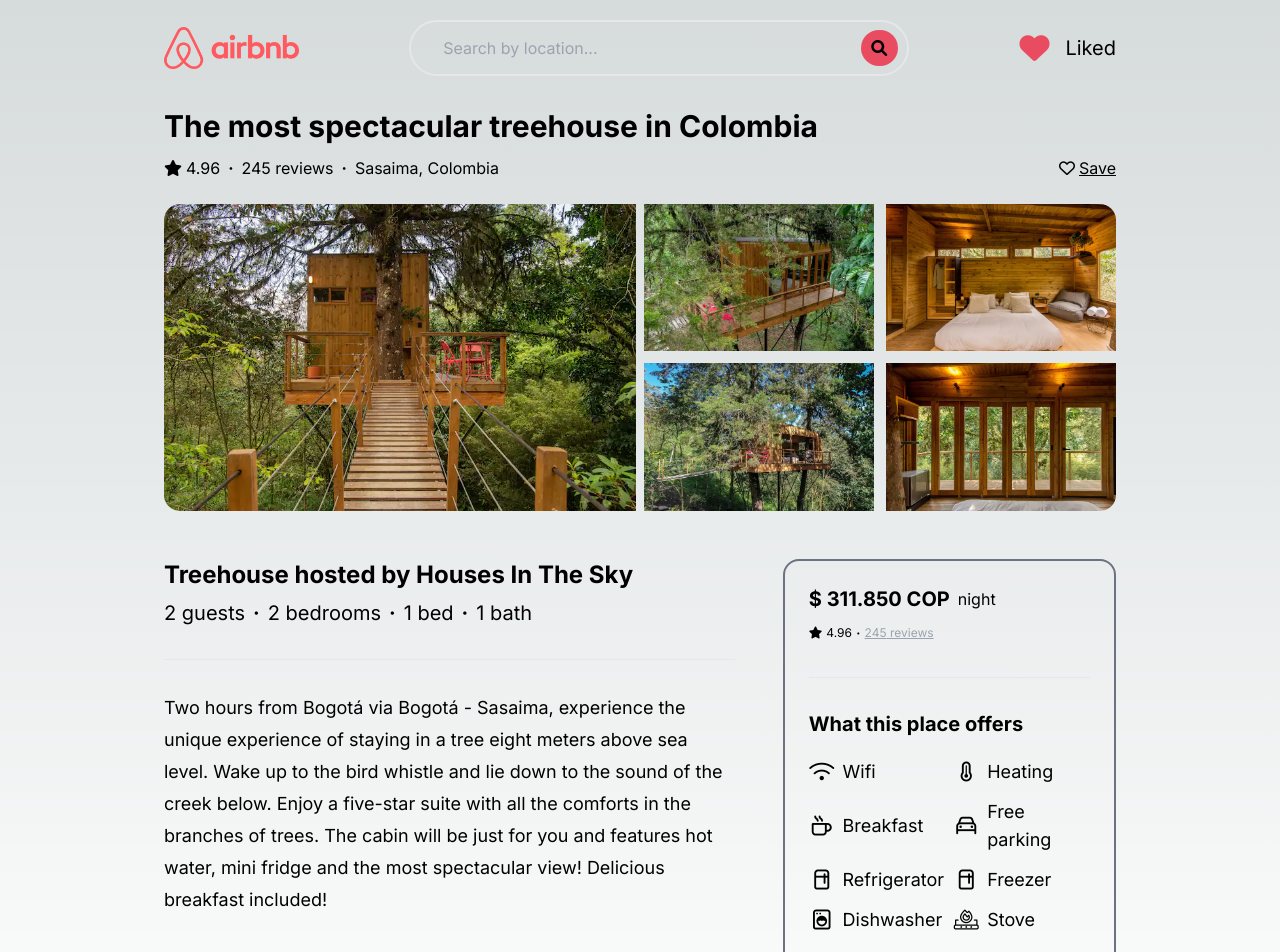
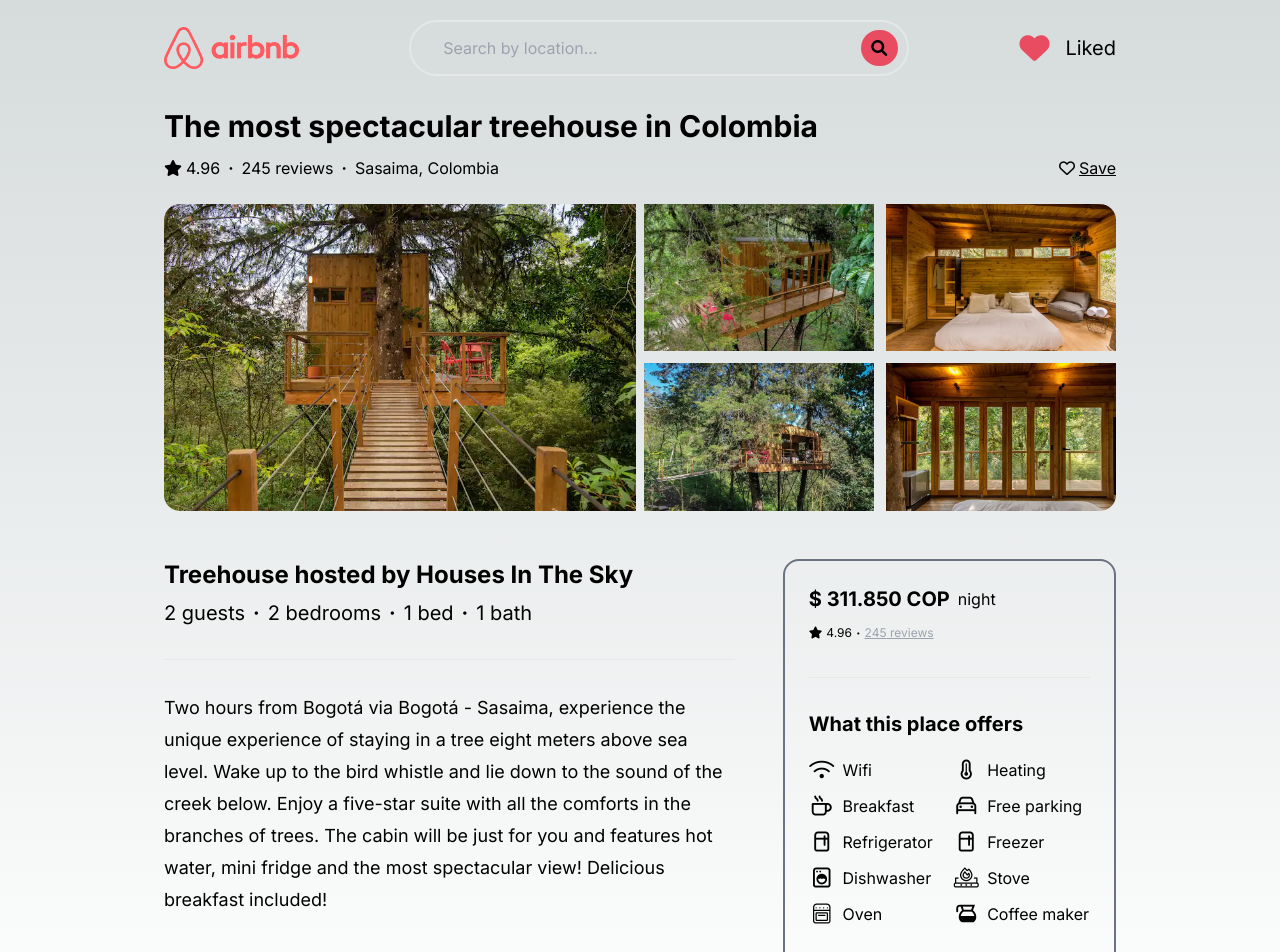
Before and after one commit to nicozapatacruz/aribnb-nextjs, a Next.js app: page /1/1 in a window 1280 px wide. Shown: the top 952 px of the page. Built offline with nearby package versions, Linux system fonts and the light colour scheme.

Commit message:
Reduce text size

```diff
--- a/app/components/PostOffers.tsx
+++ b/app/components/PostOffers.tsx
@@ -3,78 +3,78 @@ export default function PostOffers({ data }) {
   return (
     <div className="grid grid-cols-2 gap-2 gap-y-3 pt-2 pb-8">
       {wifi ? (
-        <div className="flex gap-2 items-center text-lg">
+        <div className="flex gap-2 items-center">
           <i className="fa-regular fa-wifi text-xl w-[20%] text-center"></i>
           <p className="w-[80%]">Wifi</p>
         </div>
       ) : null}
       {tv ? (
-        <div className="flex gap-2 items-center text-lg">
+        <div className="flex gap-2 items-center">
           <i className="fa-regular fa-tv text-xl w-[20%] text-center"></i>
           <p className="w-[80%]">TV</p>
         </div>
       ) : null}
       {washer ? (
-        <div className="flex gap-2 items-center text-lg">
+        <div className="flex gap-2 items-center">
           <i className="fa-regular fa-washing-machine text-xl w-[20%] text-center"></i>
           <p className="w-[80%]">Washer</p>
         </div>
       ) : null}
       {ac ? (
-        <div className="flex gap-2 items-center text-lg">
+        <div className="flex gap-2 items-center">
           <i className="fa-regular fa-snowflake text-xl w-[20%] text-center"></i> <p className="w-[80%]">Air conditioning</p>
         </div>
       ) : null}
       {heating ? (
-        <div className="flex gap-2 items-center text-lg">
+        <div className="flex gap-2 items-center">
           <i className="fa-regular fa-temperature-full text-xl w-[20%] text-center"></i>
           <p className="w-[80%]">Heating</p>
         </div>
       ) : null}
       {breakfast ? (
-        <div className="flex gap-2 items-center text-lg">
+        <div className="flex gap-2 items-center">
           <i className="fa-regular fa-mug-hot text-xl w-[20%] text-center"></i>
           <p className="w-[80%]">Breakfast</p>
         </div>
       ) : null}
       {freeParking ? (
-        <div className="flex gap-2 items-center text-lg">
+        <div className="flex gap-2 items-center">
           <i className="fa-regular fa-car text-xl w-[20%] text-center"></i>
           <p className="w-[80%]">Free parking</p>
         </div>
       ) : null}
       {refrigerator ? (
-        <div className="flex gap-2 items-center text-lg">
+        <div className="flex gap-2 items-center">
           <i className="fa-regular fa-refrigerator text-xl w-[20%] text-center"></i>
           <p className="w-[80%]">Refrigerator</p>
         </div>
       ) : null}
       {freezer ? (
-        <div className="flex gap-2 items-center text-lg">
+        <div className="flex gap-2 items-center">
           <i className="fa-regular fa-refrigerator text-xl w-[20%] text-center"></i>
           <p className="w-[80%]">Freezer</p>
         </div>
       ) : null}
       {dishwasher ? (
-        <div className="flex gap-2 items-center text-lg">
+        <div className="flex gap-2 items-center">
           <i className="fa-regular fa-washing-machine text-xl w-[20%] text-center"></i>
           <p className="w-[80%]">Dishwasher</p>
         </div>
       ) : null}
       {stove ? (
-        <div className="flex gap-2 items-center text-lg">
+        <div className="flex gap-2 items-center">
           <i className="fa-light fa-fire-burner text-xl w-[20%] text-center"></i>
           <p className="w-[80%]">Stove</p>
         </div>
       ) : null}
       {oven ? (
-        <div className="flex gap-2 items-center text-lg">
+        <div className="flex gap-2 items-center">
           <i className="fa-light fa-oven text-xl w-[20%] text-center"></i>
           <p className="w-[80%]">Oven</p>
         </div>
       ) : null}
       {coffeeMaker ? (
-        <div className="flex gap-2 items-center text-lg">
+        <div className="flex gap-2 items-center">
           <i className="fa-regular fa-coffee-pot text-xl w-[20%] text-center"></i>
           <p className="w-[80%]">Coffee maker</p>
         </div>
```
